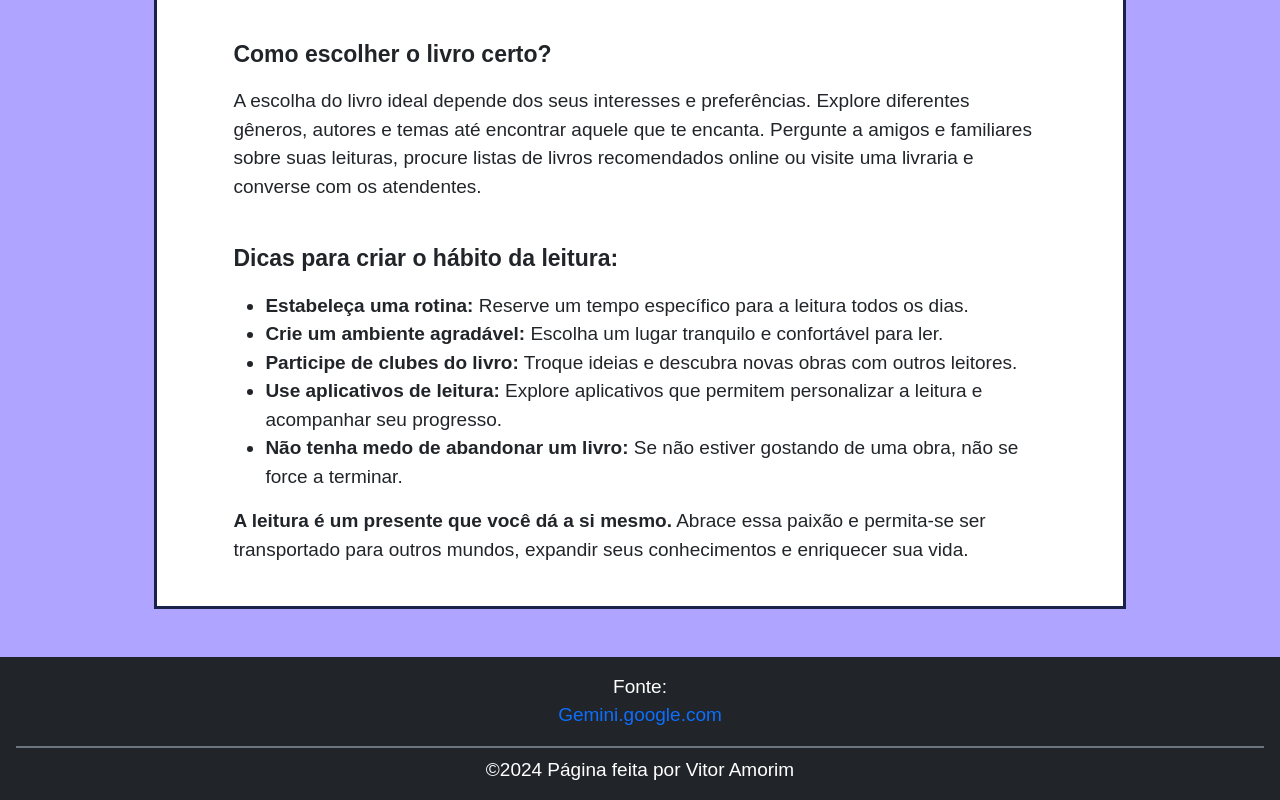
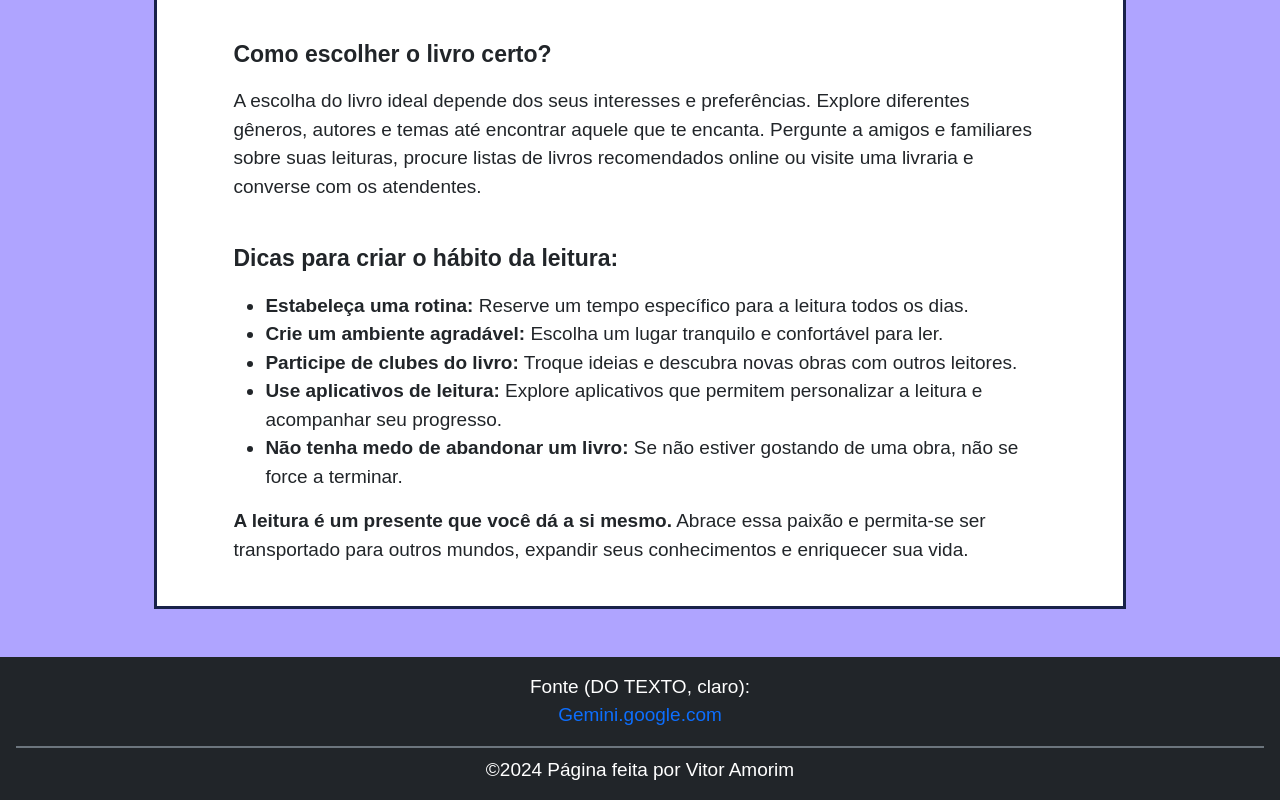
Before and after one commit to VitorJonatha/GitHub-Pages, a plain HTML site: page index.html in a window 1280 px wide. Shown: the part 1875-2675 px from the top of the page. Drawn offline with nearby package versions, Linux system fonts and the light colour scheme.

Commit message:
add. clareza na fonte

```diff
--- a/index.html
+++ b/index.html
@@ -148,7 +148,7 @@
 
     <footer class="conteiner-fluid position text-center bg-dark text-white mt-5 p-3">
         <ul class="list-unstyled">
-          <p class="mb-0">Fonte:</p>
+          <p class="mb-0">Fonte (DO TEXTO, claro):</p>
           <li><a href="https://gemini.google.com/" class="text-decoration-none" target="_blank">Gemini.google.com</a></li>
         </ul>
         <p class="mt-2 mb-0 pt-2 border-top border-2 border-secondary">©2024 Página feita por Vitor Amorim</p>
```
